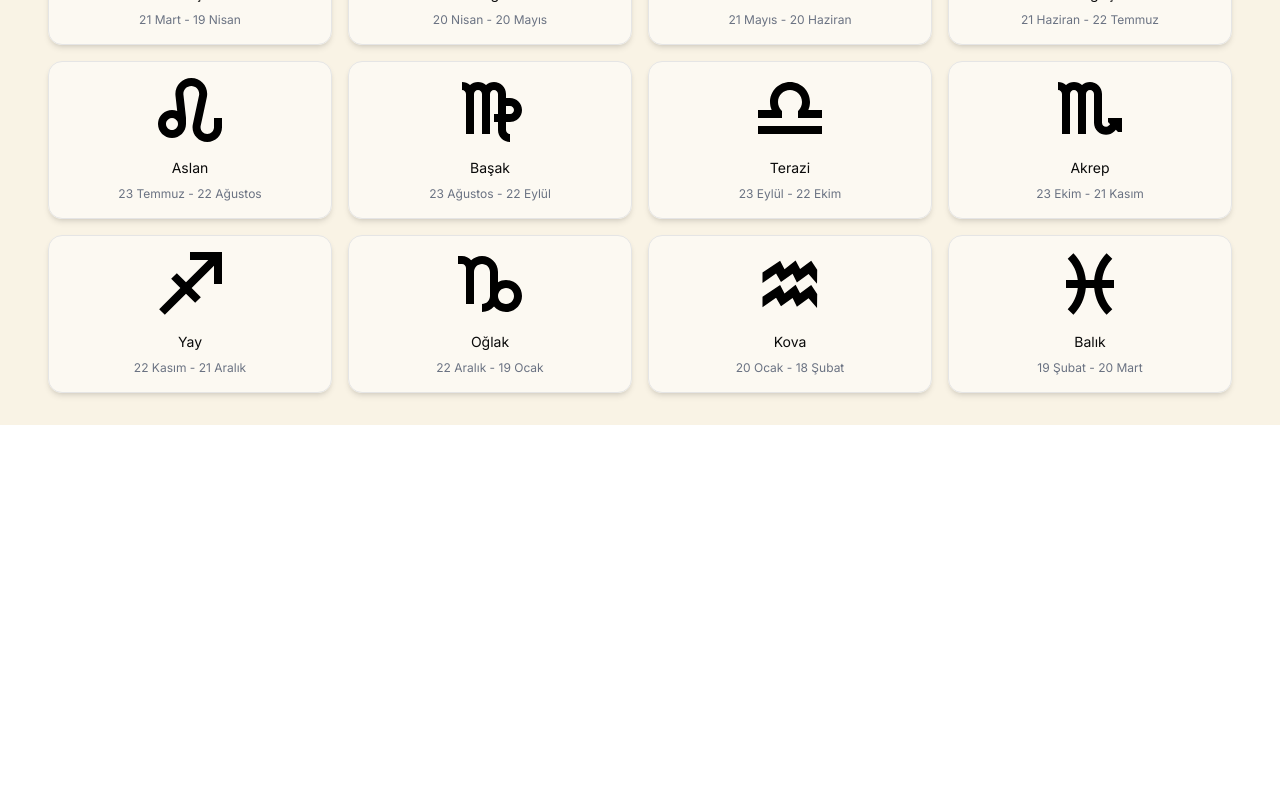
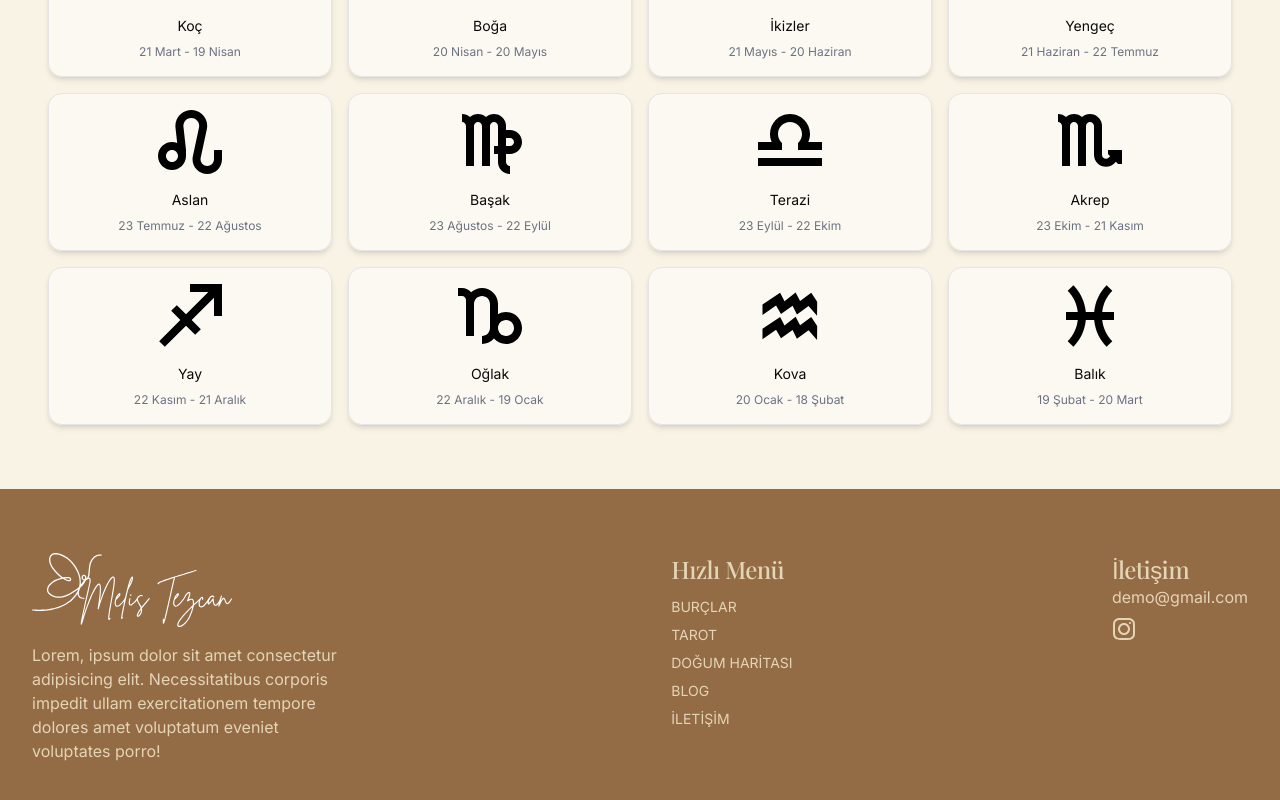
Before and after one commit to berkeozbek540/astrology, a Next.js app: page /burclar in a window 1280 px wide. Shown: the part 388-1188 px from the top of the page. Before the commit the page ends 813 px from the top, so only its background shows below. Built offline with nearby package versions, Linux system fonts and the light colour scheme; a web font is replaced by a local one.

Commit message:
add footer

```diff
--- a/app/(site)/burclar/page.tsx
+++ b/app/(site)/burclar/page.tsx
@@ -4,7 +4,7 @@ import Link from "next/link";
 
 const page = () => {
   return (
-    <div className="container mx-auto p-8">
+    <div className="container mx-auto p-8 mb-8">
       <div className="flex flex-col justify-center items-center">
         <h1 className="text-6xl pb-4">Burcunu Seç</h1>
         <p className="text-lg text-gray-500">Yıldızların senin için bugünkü mesajını öğren.</p>
--- a/app/(site)/layout.tsx
+++ b/app/(site)/layout.tsx
@@ -2,6 +2,7 @@ import type { Metadata } from "next";
 import { Inter, Playfair_Display } from "next/font/google";
 import "../globals.css";
 import Navbar from "@/components/layout/Navbar";
+import Footer from "@/components/layout/Footer";
 
 const playfair = Playfair_Display({
   variable: "--font-playfair",
@@ -31,6 +32,7 @@ export default function RootLayout({
       <body className="bg-krem min-h-screen">
         <Navbar />
         <main className="container mx-auto px-4">{children}</main>
+        <Footer />
       </body>
     </html>
   );
--- /dev/null
+++ b/components/layout/Footer.tsx
@@ -0,0 +1,55 @@
+import Link from "next/link";
+import { links } from "@/lib/nav-links";
+import Image from "next/image";
+import { Mail } from "lucide-react";
+
+const Footer = () => {
+  return (
+    <div className="bg-kahve">
+      <div className="bg-kahve container mx-auto p-8">
+        <div className="md:flex justify-between md:py-8">
+          <div className="max-w-xs pb-8 md:pb-0">
+            <Image
+              src="/logos/logoWhite.svg"
+              alt="Astrolog Melis Tezcan"
+              width={200}
+              height={50}
+              priority
+            />
+            <p className="text-bej mt-4">
+              Lorem, ipsum dolor sit amet consectetur adipisicing elit. Necessitatibus corporis
+              impedit ullam exercitationem tempore dolores amet voluptatum eveniet voluptates porro!
+            </p>
+          </div>
+          <div className="pb-8 md:pb-0">
+            <h2 className="text-bej text-2xl mb-2">Hızlı Menü</h2>
+            {links.map(({ href, label }) => (
+              <Link
+                key={href}
+                href={href}
+                className="text-sm block py-1 text-bej hover:text-koyu transition-colors duration-300">
+                {label}
+              </Link>
+            ))}
+          </div>
+          <div>
+            <h2 className="text-bej text-2xl">İletişim</h2>
+            <p className="text-bej">demo@gmail.com</p>
+
+            <Link href="https://www.instagram.com/astrolog.melistezcan/" target="_blank">
+              <Image
+                src="/icons/instagram.svg"
+                alt="Instagram"
+                width={24}
+                height={24}
+                className="mt-2"
+              />
+            </Link>
+          </div>
+        </div>
+      </div>
+    </div>
+  );
+};
+
+export default Footer;
--- a/components/layout/Navbar.tsx
+++ b/components/layout/Navbar.tsx
@@ -11,7 +11,7 @@ const Navbar = () => {
 
   return (
     <nav className="w-full border-b border-altin/30">
-      <div className="container mx-auto px-8 py-4 flex items-center justify-between">
+      <div className="container mx-auto p-8 flex items-center justify-between">
         <div>
           <Link href="/">
             <Image
```
Also changed, not shown: public/icons/instagram.svg (added), public/logos/logoWhite.svg (added).
